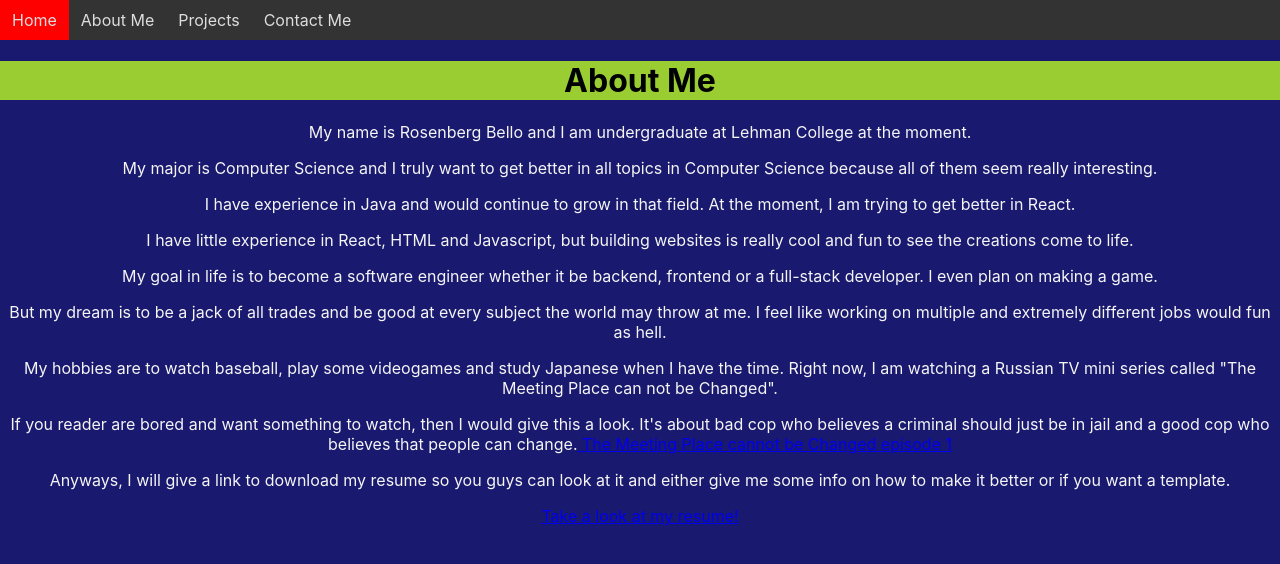
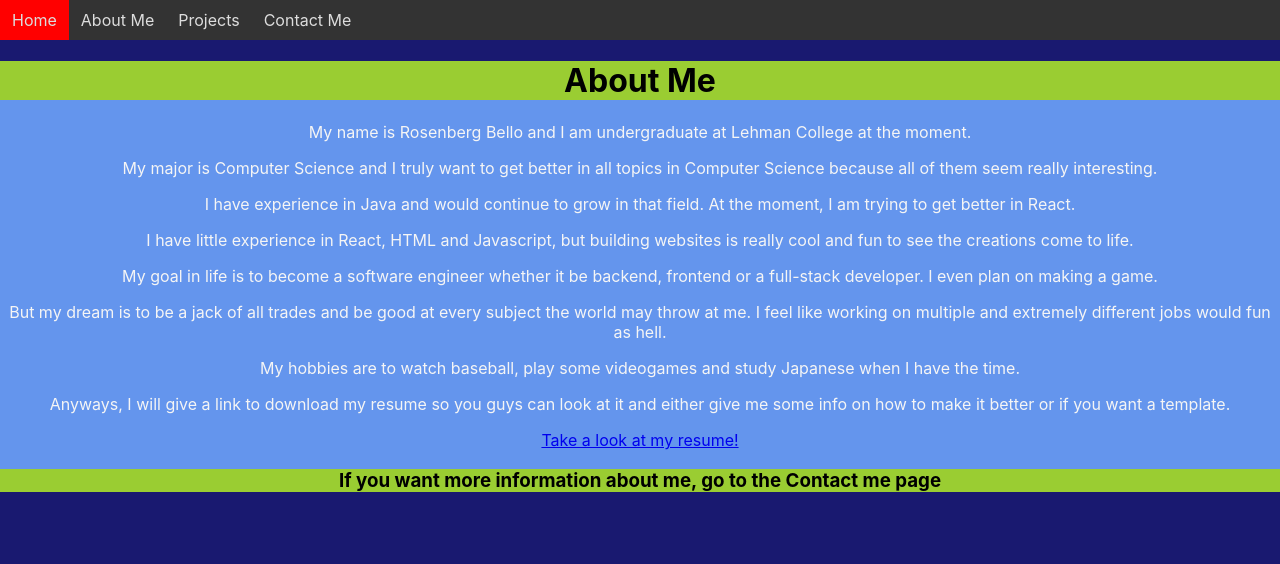
Before and after one commit to Bello2441/bello2441-github.io, a React (Create React App) app: page /about in a window 1280 px wide. Shown: the top 564 px of the page. Built offline with nearby package versions, Linux system fonts and the light colour scheme.

Commit message:
added animatoion to about me

```diff
--- a/src/components/AboutMe.js
+++ b/src/components/AboutMe.js
@@ -1,9 +1,10 @@
 import React from 'react';
 import file from './Indeed_Resume.pdf';
+import { Spring } from 'react-spring/renderprops';
 
 function About() {
     return (
-        <div className="App">
+        <div className="aboutStyle">
                 <h1 className="About">About Me</h1>
             <p>
                 My name is Rosenberg Bello and I am undergraduate at Lehman College at the moment.
@@ -24,16 +25,24 @@ function About() {
                 But my dream is to be a jack of all trades and be good at every subject the world may throw at me. I feel like working on multiple and extremely different jobs would fun as hell.
             </p>
             <p>
-                My hobbies are to watch baseball, play some videogames and study Japanese when I have the time. Right now, I am watching a Russian TV mini series called "The Meeting Place can not be Changed".
-            </p>
-            <p>
-                If you reader are bored and want something to watch, then I would give this a look. It's about bad cop who believes a criminal should just be in jail and a good cop who believes that people can change.
-            <a href="https://www.youtube.com/watch?v=X7Kr8g8wps0" alt="Russian_TV_series"> The Meeting Place cannot be Changed episode 1</a>
+                My hobbies are to watch baseball, play some videogames and study Japanese when I have the time.
             </p>
             <p>
                 Anyways, I will give a link to download my resume so you guys can look at it and either give me some info on how to make it better or if you want a template.
             </p>
             <a href={file} alt="Rosenberg's_Resume">Take a look at my resume!</a>
+            <Spring
+            from={{ opacity: 0, marginTop: -500}}
+            to={{ opacity: 1, marginTop : 0}}
+        >
+            {props => (
+                <div style={props}>
+                    <div className="About">
+                        <h3>If you want more information about me, go to the Contact me page</h3>
+                    </div>
+                </div>
+            )}
+        </Spring>
         </div>
     );
 }
--- a/src/index.css
+++ b/src/index.css
@@ -73,3 +73,8 @@ p {
 .About {
   background-color: yellowgreen;
 }
+
+.aboutStyle {
+  background-color: cornflowerblue;
+  text-align: center;
+}
```
Also changed, not shown: src/components/ideaPaper.txt.
